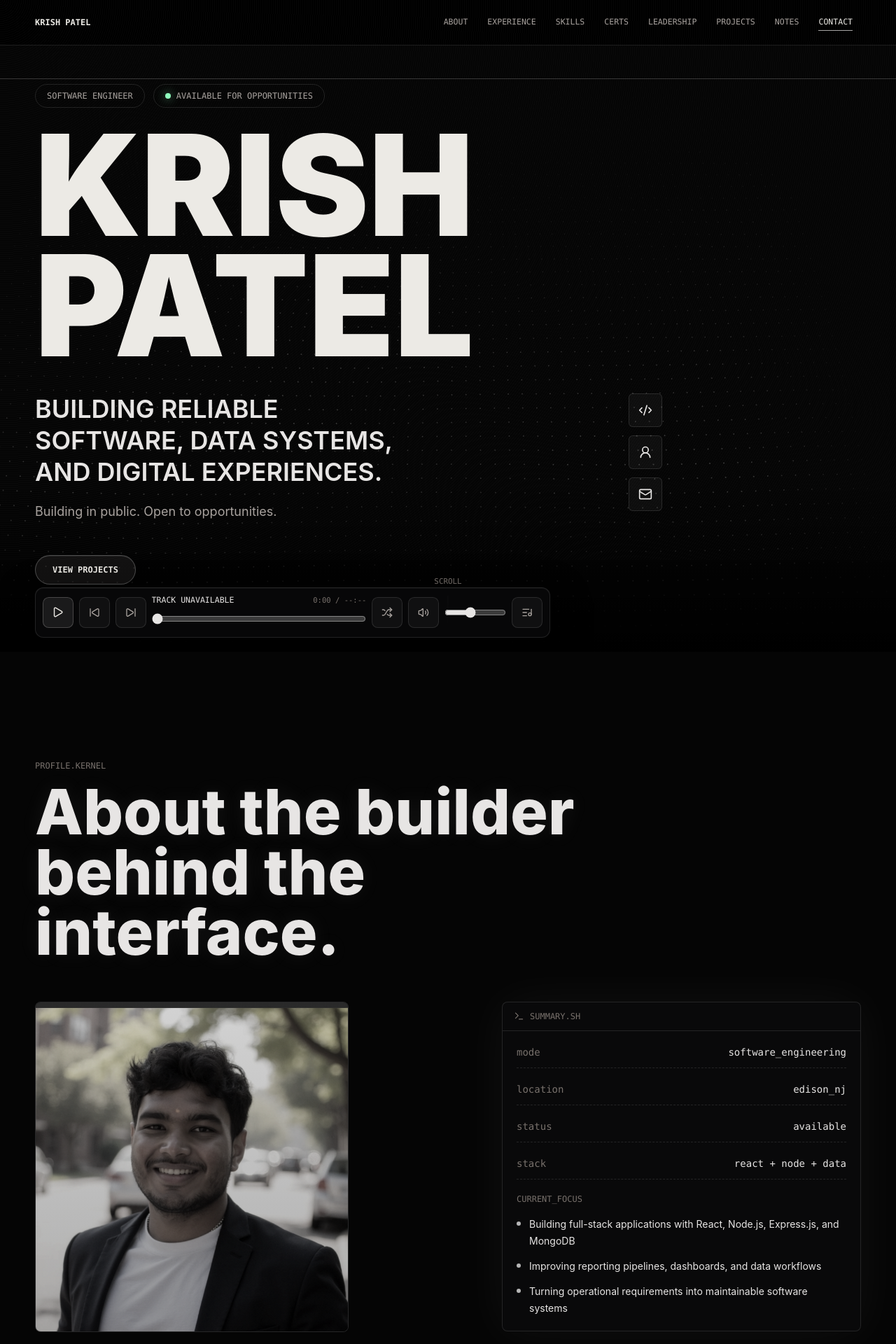
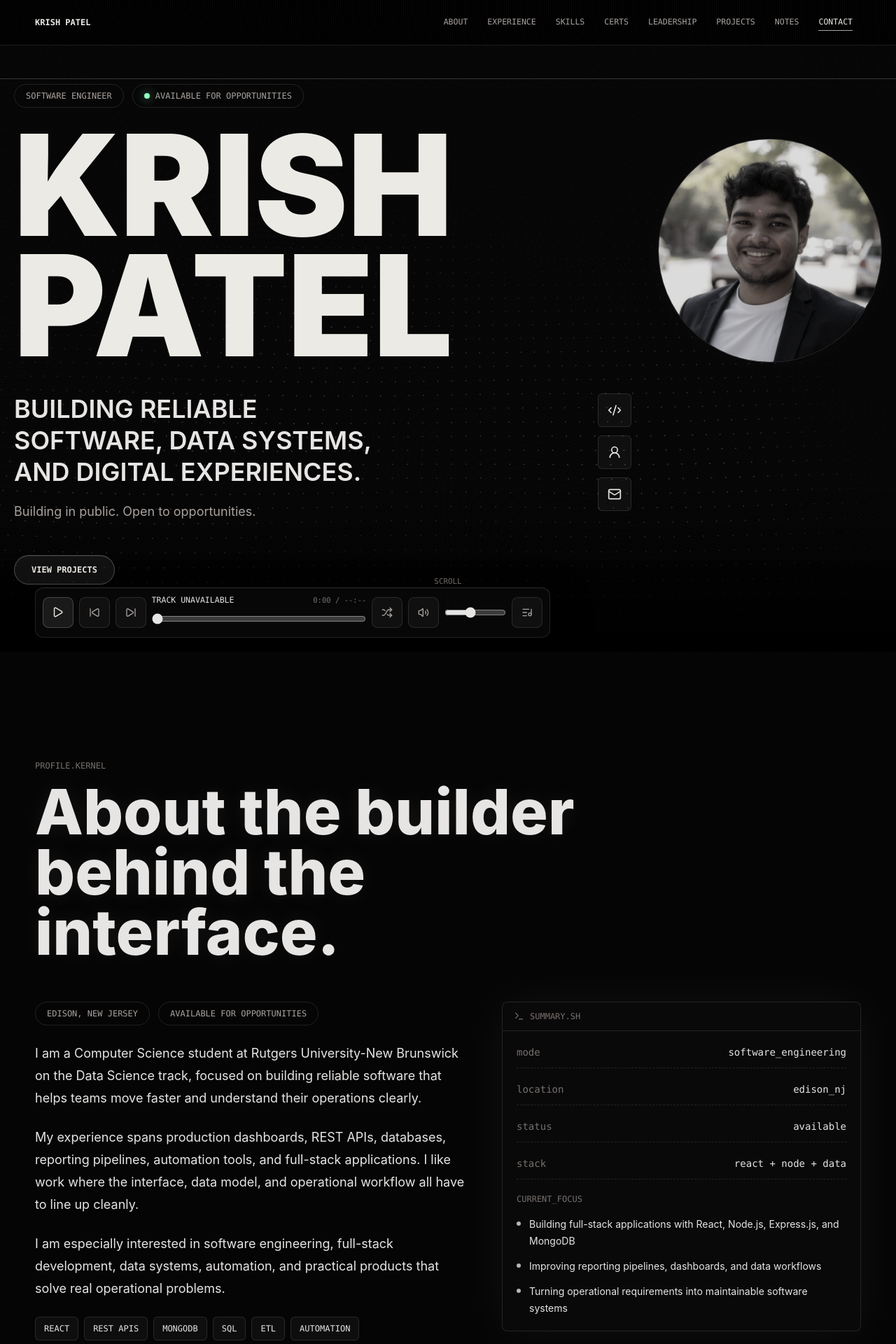
Before and after one commit to krishkpatel-hub/Portfolio, a React (Vite) app: page / in a window 1280 px wide. Shown: the top 1920 px of the page at 70% size. Built offline with nearby package versions, Linux system fonts and the light colour scheme.

Commit message:
feat: move portrait to hero with subtle floating effect

```diff
--- a/src/sections/About.tsx
+++ b/src/sections/About.tsx
@@ -1,5 +1,4 @@
 import { Terminal } from 'lucide-react';
-import { motion, useReducedMotion } from 'motion/react';
 import { Reveal } from '../components/ui/Reveal';
 import type { PortfolioData } from '../types/portfolio';
 
@@ -10,8 +9,6 @@ interface AboutProps {
 }
 
 export function About({ about, education, personal }: AboutProps) {
-  const reducedMotion = useReducedMotion();
-
   return (
     <section id="about" className="section-shell">
       <Reveal>
@@ -21,23 +18,6 @@ export function About({ about, education, personal }: AboutProps) {
 
       <div className="mt-14 grid gap-10 lg:grid-cols-[1.1fr_0.9fr]">
         <Reveal className="space-y-6">
-          <motion.figure
-            className="portrait-frame relative max-w-[28rem] overflow-hidden rounded-lg"
-            initial={reducedMotion ? false : { opacity: 0, clipPath: 'inset(0 0 18% 0)' }}
-            whileInView={{ opacity: 1, clipPath: 'inset(0 0 0% 0)' }}
-            viewport={{ once: true, amount: 0.35 }}
-            transition={{ duration: reducedMotion ? 0.01 : 0.85, ease: [0.22, 1, 0.36, 1] }}
-          >
-            <img
-              src="/krish-patel-profile.png"
-              alt="Portrait of Krish Patel"
-              loading="lazy"
-              onError={(event) => {
-                event.currentTarget.closest('figure')?.setAttribute('hidden', '');
-              }}
-            />
-          </motion.figure>
-
           <div className="flex flex-wrap gap-3">
             <span className="rounded-full border px-4 py-2 font-mono text-xs uppercase tracking-normal soft-border soft-muted">
               {personal.location}
--- a/src/sections/Hero.tsx
+++ b/src/sections/Hero.tsx
@@ -1,6 +1,6 @@
 import { Code2, Mail, UserRound } from 'lucide-react';
 import { motion, useReducedMotion } from 'motion/react';
-import { useRef } from 'react';
+import { useEffect, useRef } from 'react';
 import { useMagnetic } from '../hooks/useMagnetic';
 import type { PersonalDetails } from '../types/portfolio';
 import { ExternalLink } from '../components/ui/ExternalLink';
@@ -18,20 +18,43 @@ const iconMap = {
 
 export function Hero({ personal }: HeroProps) {
   const reducedMotion = useReducedMotion();
+  const sectionRef = useRef<HTMLElement>(null);
   const ctaRef = useRef<HTMLAnchorElement>(null);
   useMagnetic(ctaRef, Boolean(reducedMotion));
 
   const words = personal.name.split(' ');
 
+  useEffect(() => {
+    const section = sectionRef.current;
+    if (!section) return;
+
+    let visible = false;
+    const syncAnimation = () => {
+      section.dataset.portraitActive = String(visible && !document.hidden);
+    };
+    const observer = new IntersectionObserver(([entry]) => {
+      visible = Boolean(entry?.isIntersecting);
+      syncAnimation();
+    });
+    observer.observe(section);
+    document.addEventListener('visibilitychange', syncAnimation);
+
+    return () => {
+      observer.disconnect();
+      document.removeEventListener('visibilitychange', syncAnimation);
+      delete section.dataset.portraitActive;
+    };
+  }, []);
+
   return (
-    <section id="top" className="relative min-h-screen overflow-hidden pt-16">
+    <section id="top" ref={sectionRef} className="relative min-h-screen overflow-hidden pt-16">
       <HeroSoundtrack reducedMotion={Boolean(reducedMotion)} />
       <div className="absolute inset-x-0 top-28 h-px bg-[color:var(--line-strong)]" aria-hidden="true" />
       <div className="absolute bottom-0 left-0 h-64 w-full bg-gradient-to-t from-black to-transparent" aria-hidden="true" />
 
-      <div className="relative z-10 mx-auto flex min-h-[calc(100vh-4rem)] w-[min(1180px,calc(100%-2rem))] flex-col justify-center py-14 pb-44 md:pb-24">
+      <div className="hero-copy-layout relative z-10 mx-auto min-h-[calc(100vh-4rem)] w-[min(1240px,calc(100%-2rem))] py-14 pb-44 md:pb-24">
         <motion.div
-          className="mb-8 flex flex-wrap items-center gap-3"
+          className="hero-badges mb-8 flex flex-wrap items-center gap-3"
           initial={reducedMotion ? false : { opacity: 0, y: 18 }}
           animate={{ opacity: 1, y: 0 }}
           transition={{ duration: 0.7, ease: [0.22, 1, 0.36, 1] }}
@@ -45,7 +68,7 @@ export function Hero({ personal }: HeroProps) {
           </span>
         </motion.div>
 
-        <h1 className="max-w-6xl text-[clamp(4rem,16vw,12.5rem)] font-black uppercase leading-[0.78] tracking-normal text-[var(--text-strong)]">
+        <h1 className="hero-name max-w-6xl text-[clamp(4rem,16vw,12.5rem)] font-black uppercase leading-[0.78] tracking-normal text-[var(--text-strong)]">
           {words.map((word, index) => (
             <motion.span
               className="block overflow-hidden pb-4"
@@ -59,8 +82,24 @@ export function Hero({ personal }: HeroProps) {
           ))}
         </h1>
 
+        <div className="hero-portrait-float">
+          <div className="hero-portrait-hover">
+            <figure className="hero-portrait-circle">
+              <img
+                src="/krish-patel-profile.png"
+                alt="Portrait of Krish Patel"
+                width={1456}
+                height={1534}
+                loading="eager"
+                fetchPriority="high"
+                decoding="async"
+              />
+            </figure>
+          </div>
+        </div>
+
         <motion.div
-          className="mt-8 grid max-w-4xl gap-8 md:grid-cols-[1fr_auto]"
+          className="hero-intro mt-8 grid max-w-4xl gap-8 md:grid-cols-[1fr_auto]"
           initial={reducedMotion ? false : { opacity: 0, y: 26 }}
           animate={{ opacity: 1, y: 0 }}
           transition={{ duration: 0.8, delay: 0.45, ease: [0.22, 1, 0.36, 1] }}
@@ -90,7 +129,7 @@ export function Hero({ personal }: HeroProps) {
         </motion.div>
 
         <motion.div
-          className="mt-12 flex flex-wrap items-center gap-4"
+          className="hero-cta mt-12 flex flex-wrap items-center gap-4"
           initial={reducedMotion ? false : { opacity: 0 }}
           animate={{ opacity: 1 }}
           transition={{ duration: 0.8, delay: 0.72 }}
--- a/src/styles/globals.css
+++ b/src/styles/globals.css
@@ -272,37 +272,92 @@ section[id] {
   opacity: 1;
 }
 
-.portrait-frame {
-  width: min(100%, 28rem);
-  aspect-ratio: 1456 / 1534;
-  border: 1px solid var(--line);
-  background: var(--surface);
-  box-shadow: 0 18px 48px rgba(0, 0, 0, 0.28);
+.hero-copy-layout {
+  display: grid;
+  align-content: center;
+  grid-template-areas: "badges" "name" "portrait" "intro" "cta";
+  min-width: 0;
 }
 
-.portrait-frame img {
+.hero-badges { grid-area: badges; }
+.hero-name { grid-area: name; min-width: 0; }
+.hero-intro { grid-area: intro; min-width: 0; }
+.hero-cta { grid-area: cta; }
+
+.hero-portrait-float {
+  grid-area: portrait;
+  width: min(12.5rem, 100%);
+  aspect-ratio: 1;
+  margin: 0 auto;
+}
+
+.hero-portrait-hover {
+  position: relative;
+  isolation: isolate;
+  width: 100%;
+  height: 100%;
+  transition: transform 280ms ease;
+}
+
+.hero-portrait-hover::before {
+  position: absolute;
+  inset: -14px;
+  z-index: -1;
+  border-radius: 50%;
+  content: "";
+  background: radial-gradient(circle, rgba(231, 229, 228, 0.13) 46%, transparent 72%);
+  opacity: 0.2;
+  transition: opacity 280ms ease;
+}
+
+.hero-portrait-circle {
+  width: 100%;
+  height: 100%;
+  margin: 0;
+  overflow: hidden;
+  border: 1px solid var(--line);
+  border-radius: 50%;
+  background: var(--surface);
+  transition: border-color 280ms ease;
+}
+
+.hero-portrait-circle img {
+  display: block;
   width: 100%;
   height: 100%;
   object-fit: cover;
-  object-position: center center;
+  object-position: 50% 45%;
   filter: grayscale(0.72) saturate(0.72) contrast(1.04) brightness(0.86);
-  transition:
-    filter 220ms ease,
-    transform 280ms ease;
 }
 
-.portrait-frame::after {
-  position: absolute;
-  inset: 0;
-  content: "";
-  pointer-events: none;
-  background: linear-gradient(180deg, rgba(5, 5, 5, 0.04), rgba(5, 5, 5, 0.22));
+.hero-portrait-float { margin-top: 0.75rem; }
+
+@media (min-width: 1024px) {
+  .hero-copy-layout {
+    grid-template-columns: minmax(0, 1fr) minmax(18rem, 20rem);
+    grid-template-areas: "badges ." "name portrait" "intro ." "cta .";
+    column-gap: clamp(1.5rem, 3vw, 2.5rem);
+  }
+
+  .hero-portrait-float {
+    width: min(100%, 20rem);
+    align-self: center;
+    margin: 0;
+  }
 }
 
-.portrait-frame:hover img {
-  filter: grayscale(0.08) saturate(0.95) contrast(1.01) brightness(0.94);
-  transform: scale(1.012);
+@media (min-width: 1024px) and (hover: hover) and (pointer: fine) and (prefers-reduced-motion: no-preference) {
+  .hero-portrait-float { animation: portrait-float 6s ease-in-out infinite alternate; animation-play-state: paused; }
+  #top[data-portrait-active="true"] .hero-portrait-float { animation-play-state: running; }
 }
+
+@media (hover: hover) and (pointer: fine) and (prefers-reduced-motion: no-preference) {
+  .hero-portrait-hover:hover { transform: scale(1.015); }
+  .hero-portrait-hover:hover::before { opacity: 0.65; }
+  .hero-portrait-hover:hover .hero-portrait-circle { border-color: var(--line-strong); }
+}
+
+@keyframes portrait-float { to { transform: translateY(-7px); } }
 
 .hero-wavy-dot-field {
   position: absolute;
@@ -667,6 +722,10 @@ section[id] {
 }
 
 @media (max-width: 760px) {
+  .hero-copy-layout {
+    padding-bottom: 13.5rem;
+  }
+
   .hero-soundtrack {
     right: 1rem;
     bottom: 1rem;
```
